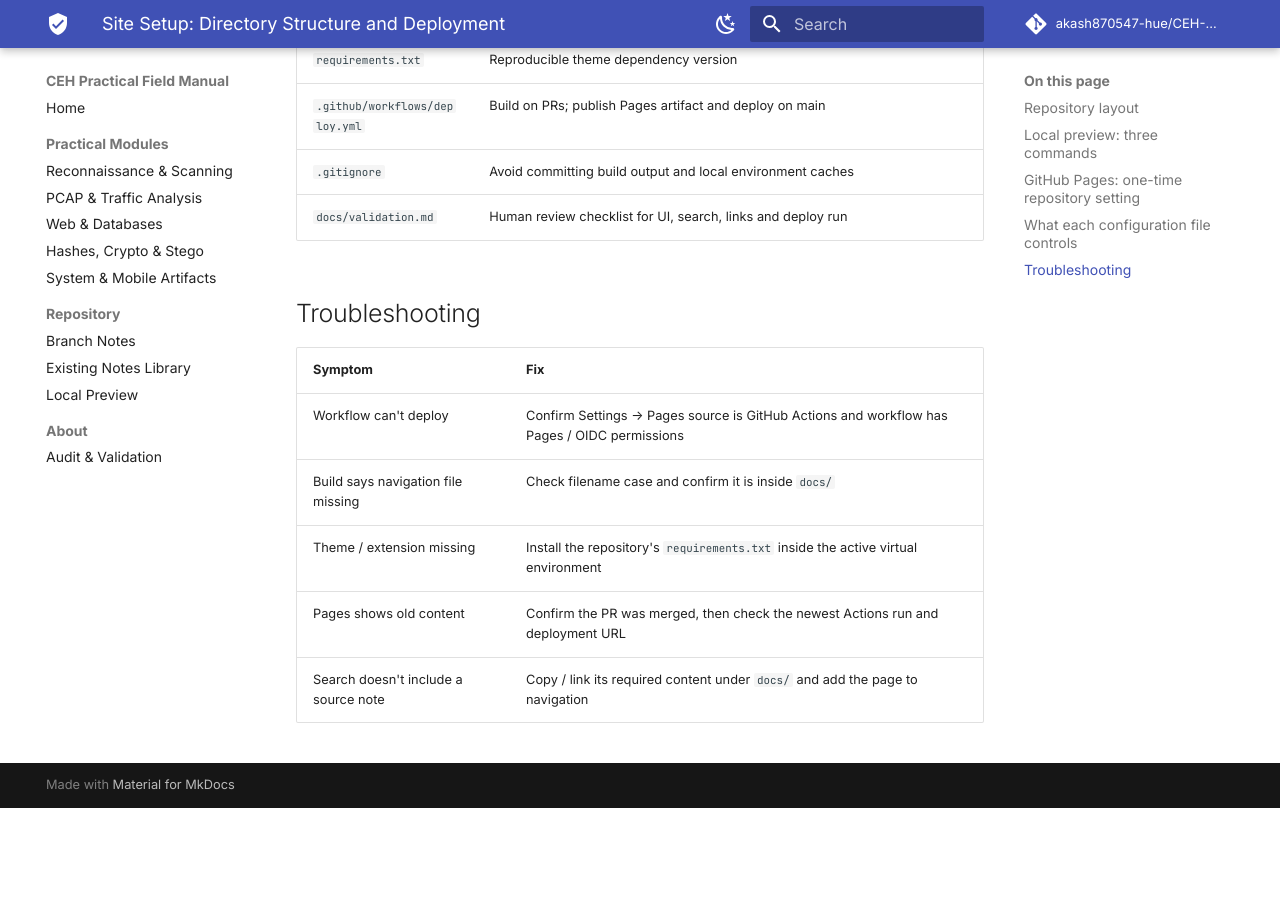
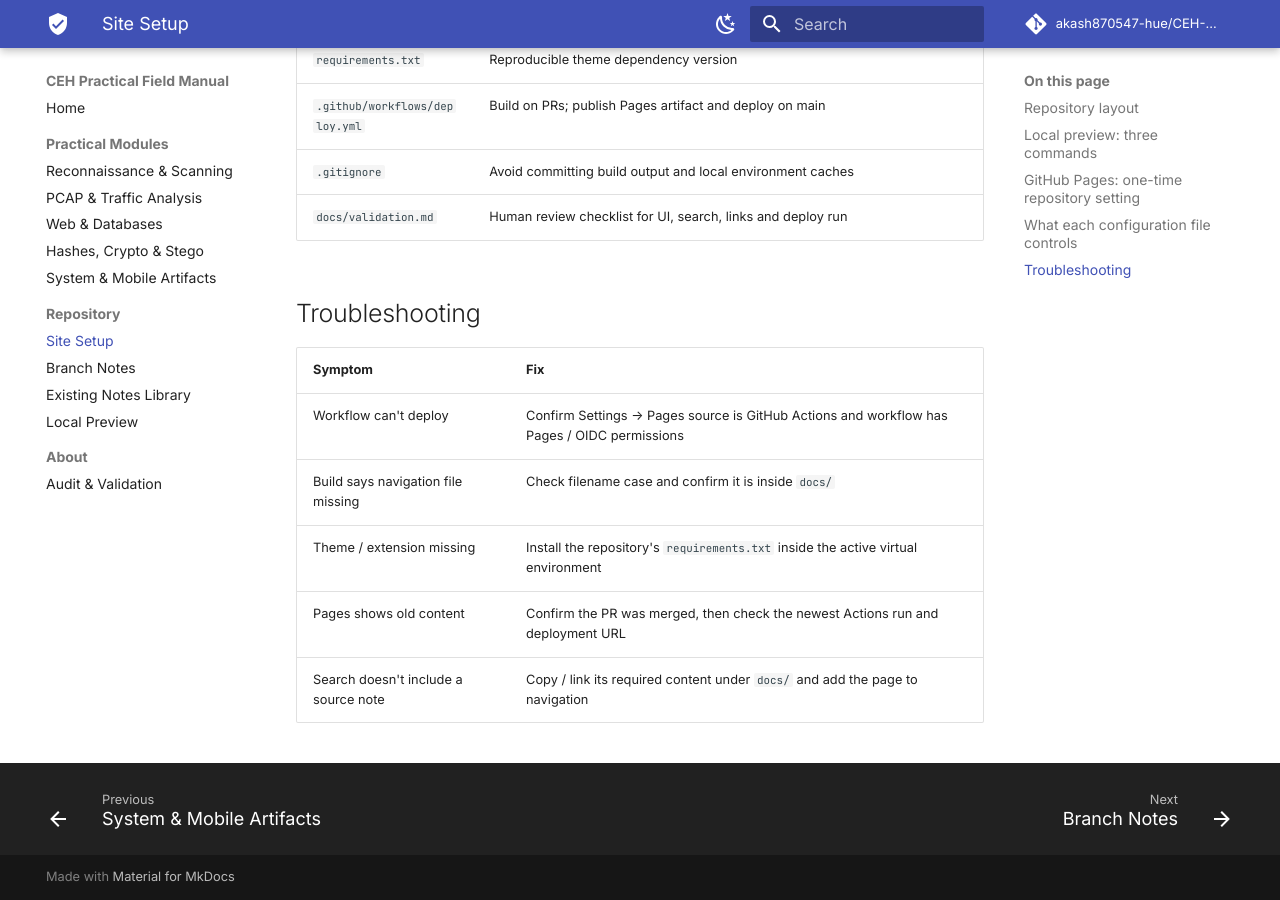
Before and after one commit to akash870547-hue/CEH-Notes, an MkDocs documentation site: the page built from docs/site-setup.md, in a window 1280 px wide and 900 px high, scrolled down 1743 px. Built offline with MkDocs 1.6.1 and Material for MkDocs 9.7.7, drawn with Linux system fonts in a browser that asks for light colours; comment, search, counter and statistics services are not loaded; before the commit the page ends 2551 px from its top, so only the background shows below that.

Commit message:
Add site setup guide to documentation navigation

```diff
--- a/mkdocs.yml
+++ b/mkdocs.yml
@@ -88,6 +88,7 @@ nav:
       - Hashes, Crypto & Stego: 04-hashes-crypto.md
       - System & Mobile Artifacts: 05-system-mobile.md
   - Repository:
+      - Site Setup: site-setup.md
       - Branch Notes: branches-notes.md
       - Existing Notes Library: existing-notes.md
       - Local Preview: local-preview.md
```
